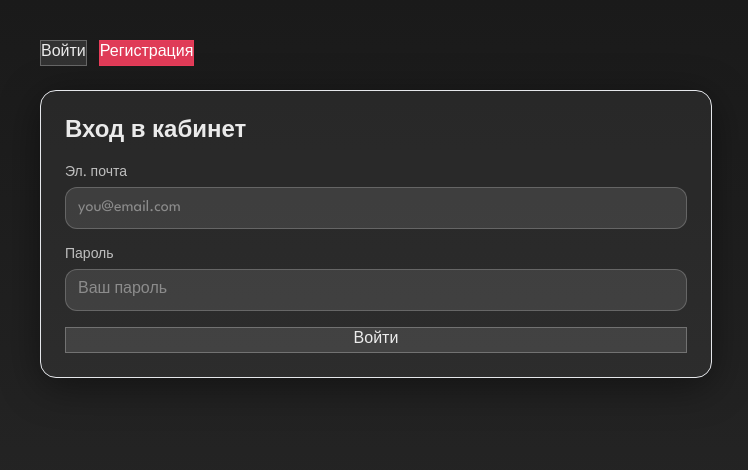
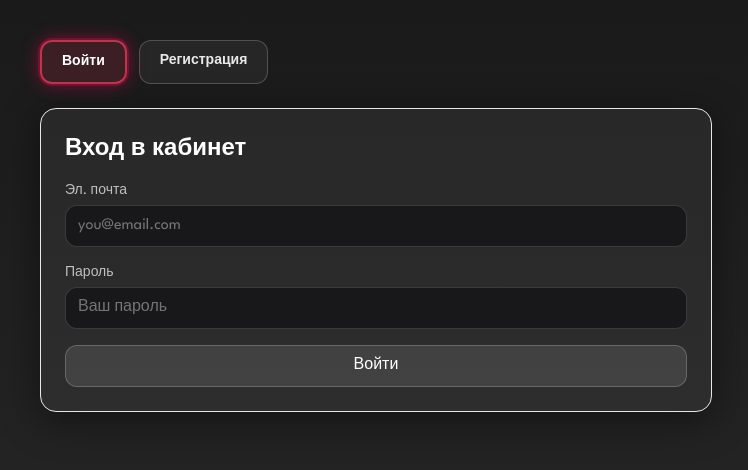
Before and after one commit to EstrafficOffical/estraffic, a Next.js app: page /1/login in a window 1280 px wide. Shown: the top 470 px of the page, without its empty margins (264-1012 px from the left). Built offline with nearby package versions, Linux system fonts and the light colour scheme.

Commit message:
Unify auth pages design with homepage: neon tabs, inputs/buttons

```diff
--- a/src/app/[locale]/login/page.tsx
+++ b/src/app/[locale]/login/page.tsx
@@ -3,6 +3,7 @@
 import { signIn } from "next-auth/react";
 import { useSearchParams } from "next/navigation";
 import { useState } from "react";
+import Link from "next/link";
 
 export default function LoginPage({ params }: { params: { locale: string } }) {
   const { locale } = params;
@@ -42,32 +43,29 @@ export default function LoginPage({ params }: { params: { locale: string } }) {
       : null);
 
   const inputCls =
-    "w-full rounded-xl border border-white/20 bg-white/10 px-3 py-2 text-white/90 outline-none placeholder:text-white/40 focus:border-white/40 focus:shadow-[0_0_0_3px_rgba(255,255,255,.12)]";
+    "w-full rounded-xl border border-white/15 bg-zinc-900 px-3 py-2 text-white/90 outline-none placeholder:text-white/40 focus:ring-2 focus:ring-white/20";
 
-  const btnBase =
+  const tab =
     "px-5 py-2.5 rounded-xl text-sm font-semibold transition focus:shadow-[0_0_0_4px_rgba(255,255,255,.14)]";
-  const btnPrimary =
-    "border border-rose-500/40 bg-rose-500/90 hover:bg-rose-500 text-white";
-  const btnGhost =
-    "border border-white/25 bg-white/10 hover:bg-white/15 text-white/90";
+  const tabActive =
+    "border-2 border-rose-500/70 bg-rose-500/15 text-white shadow-[0_0_0_2px_rgba(255,0,90,.25),0_0_18px_rgba(255,0,90,.45)]";
+  const tabGhost =
+    "border border-white/20 bg-white/5 text-white/90 hover:bg-white/10";
 
   return (
-    <div className="min-h-screen px-4 py-10 text-white/90">
+    <main className="min-h-screen px-4 py-10 text-white">
       <div className="mx-auto w-full max-w-2xl">
+        {/* Табы */}
         <div className="mb-6 flex gap-3">
-          <a
-            href={`/${locale}/login`}
-            aria-current="page"
-            className={`${btnGhost}`}
-          >
+          <Link href={`/${locale}/login`} aria-current="page" className={`${tab} ${tabActive}`}>
             Войти
-          </a>
-          <a href={`/${locale}/register`} className={`${btnPrimary}`}>
+          </Link>
+          <Link href={`/${locale}/register`} className={`${tab} ${tabGhost}`}>
             Регистрация
-          </a>
+          </Link>
         </div>
 
-        <div className="rounded-2xl border border-white/12 bg-white/5 p-6 shadow-[0_8px_40px_rgba(0,0,0,.45)]">
+        <section className="rounded-2xl border border-white/12 bg-white/5 p-6 shadow-[0_8px_40px_rgba(0,0,0,.45)]">
           <h1 className="mb-4 text-2xl font-extrabold">Вход в кабинет</h1>
 
           <form onSubmit={onSubmit} className="grid gap-4">
@@ -95,18 +93,20 @@ export default function LoginPage({ params }: { params: { locale: string } }) {
               />
             </label>
 
-            {mergedError && <p className="text-sm text-red-400">{mergedError}</p>}
+            {mergedError && (
+              <p className="text-sm text-rose-300/90">{mergedError}</p>
+            )}
 
             <button
               type="submit"
               disabled={submitting}
-              className={`${btnGhost} w-full`}
+              className="w-full rounded-xl border border-white/20 bg-white/10 px-4 py-2 text-white hover:bg-white/15 disabled:opacity-60"
             >
               {submitting ? "Входим…" : "Войти"}
             </button>
           </form>
-        </div>
+        </section>
       </div>
-    </div>
+    </main>
   );
 }
--- a/src/app/[locale]/register/page.tsx
+++ b/src/app/[locale]/register/page.tsx
@@ -1,6 +1,7 @@
 "use client";
 
 import { useState } from "react";
+import Link from "next/link";
 
 export default function RegisterPage({ params }: { params: { locale: string } }) {
   const { locale } = params;
@@ -40,15 +41,29 @@ export default function RegisterPage({ params }: { params: { locale: string } })
   }
 
   const inputCls =
-    "w-full rounded-xl border border-white/20 bg-white/10 px-3 py-2 text-white/90 outline-none placeholder:text-white/40 focus:border-white/40 focus:shadow-[0_0_0_3px_rgba(255,255,255,.12)]";
+    "w-full rounded-xl border border-white/15 bg-zinc-900 px-3 py-2 text-white/90 outline-none placeholder:text-white/40 focus:ring-2 focus:ring-white/20";
 
-  const btnCls =
-    "w-full rounded-xl border border-rose-500/40 bg-rose-500/90 px-4 py-2 font-semibold text-white hover:bg-rose-500 disabled:opacity-60 disabled:cursor-not-allowed";
+  const tab =
+    "px-5 py-2.5 rounded-xl text-sm font-semibold transition focus:shadow-[0_0_0_4px_rgba(255,255,255,.14)]";
+  const tabActive =
+    "border-2 border-rose-500/70 bg-rose-500/15 text-white shadow-[0_0_0_2px_rgba(255,0,90,.25),0_0_18px_rgba(255,0,90,.45)]";
+  const tabGhost =
+    "border border-white/20 bg-white/5 text-white/90 hover:bg-white/10";
 
   return (
-    <div className="min-h-screen px-4 py-10 text-white/90">
+    <main className="min-h-screen px-4 py-10 text-white">
       <div className="mx-auto w-full max-w-2xl">
-        <div className="rounded-2xl border border-white/12 bg-white/5 p-6 shadow-[0_8px_40px_rgba(0,0,0,.45)]">
+        {/* Табы */}
+        <div className="mb-6 flex gap-3">
+          <Link href={`/${locale}/login`} className={`${tab} ${tabGhost}`}>
+            Войти
+          </Link>
+          <Link href={`/${locale}/register`} aria-current="page" className={`${tab} ${tabActive}`}>
+            Регистрация
+          </Link>
+        </div>
+
+        <section className="rounded-2xl border border-white/12 bg-white/5 p-6 shadow-[0_8px_40px_rgba(0,0,0,.45)]">
           <h1 className="mb-4 text-2xl font-extrabold">Регистрация</h1>
 
           {submitted ? (
@@ -100,15 +115,19 @@ export default function RegisterPage({ params }: { params: { locale: string } })
                 />
               </label>
 
-              {error && <p className="text-sm text-red-400">{error}</p>}
+              {error && <p className="text-sm text-rose-300/90">{error}</p>}
 
-              <button type="submit" disabled={loading} className={btnCls}>
+              <button
+                type="submit"
+                disabled={loading}
+                className="w-full rounded-xl border border-rose-500/40 bg-rose-500/90 px-4 py-2 font-semibold text-white hover:bg-rose-500 disabled:opacity-60"
+              >
                 {loading ? "Отправляем…" : "Регистрация"}
               </button>
             </form>
           )}
-        </div>
+        </section>
       </div>
-    </div>
+    </main>
   );
 }
```
